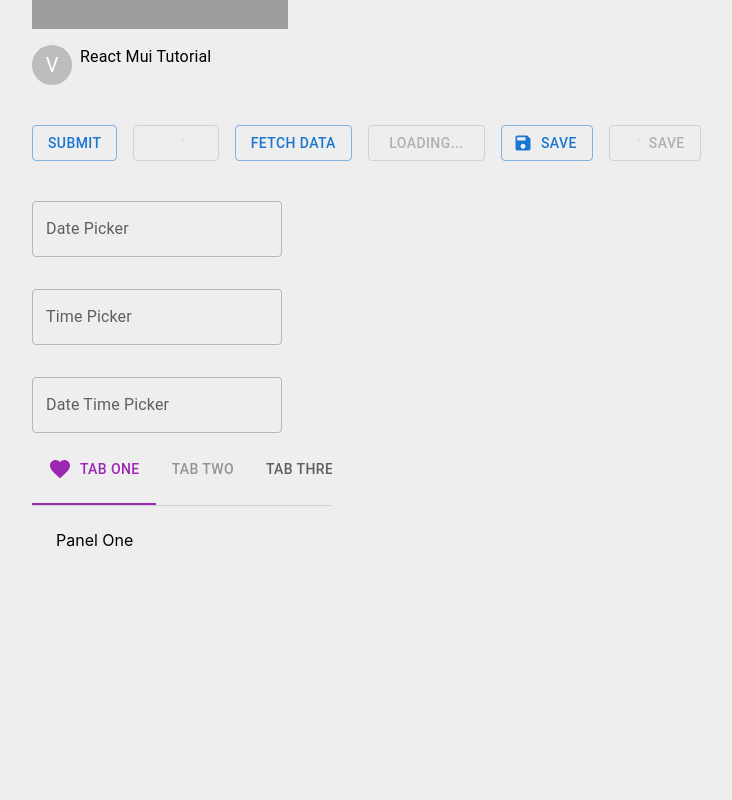
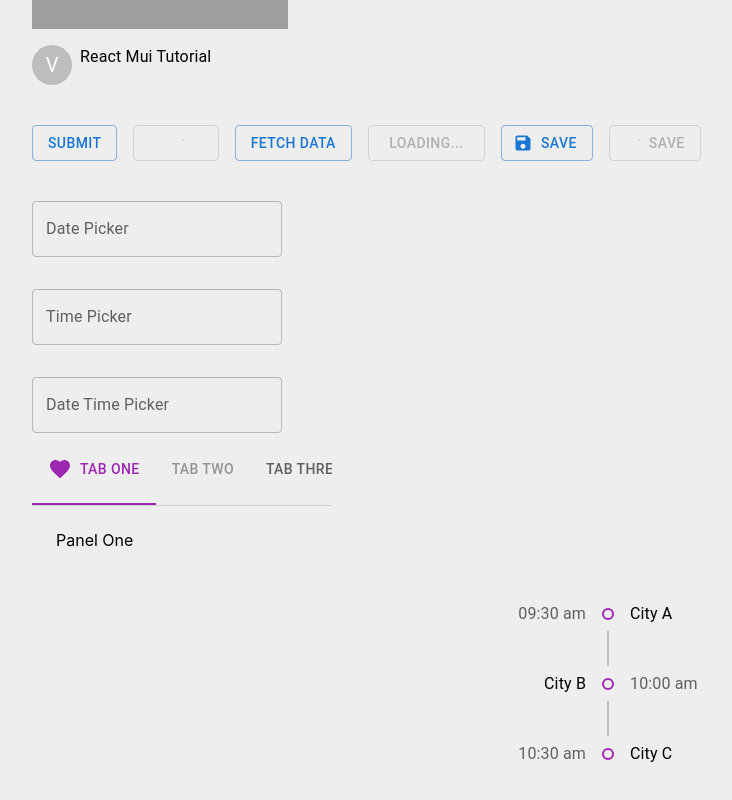
Before and after one commit to ralphsulit/material-ui-tutorial, a React (Create React App) app: page / in a window 1280 px wide. Shown: the part 7396-8196 px from the top of the page, without its empty margins (32-764 px from the left). Before the commit the page ends 8034 px from the top, so only its background shows below. Built offline with nearby package versions, Linux system fonts and the light colour scheme; grey boxes are pictures that could not be loaded.

Commit message:
feat: added MuiTimeline component (Timeline Component)

```diff
--- a/src/App.tsx
+++ b/src/App.tsx
@@ -38,6 +38,7 @@
 import { MuiLoadingButton } from './components/MuiLoadingButton';
 import { MuiPicker } from './components/MuiPicker';
 import { MuiTabs } from './components/MuiTabs';
+import { MuiTimeline } from './components/MuiTimeline';
 
 function App() {
   return (
@@ -143,6 +144,8 @@
         {/* Tab Component */}
         <MuiTabs />
 
+        {/* Timeline Component */}
+        <MuiTimeline />
       </Stack>
     </div>
   );
--- /dev/null
+++ b/src/components/MuiTimeline.tsx
@@ -0,0 +1,46 @@
+import {
+  Timeline,
+  TimelineItem,
+  TimelineSeparator,
+  TimelineConnector,
+  TimelineContent,
+  TimelineDot,
+  TimelineOppositeContent
+} from '@mui/lab';
+
+export const MuiTimeline = () => {
+  return (
+    <Timeline position='alternate'>
+      <TimelineItem>
+        <TimelineOppositeContent color='text.secondary'>09:30 am</TimelineOppositeContent>
+        <TimelineSeparator>
+          <TimelineDot color='secondary' variant='outlined'/>
+          <TimelineConnector />
+        </TimelineSeparator>
+        <TimelineContent>
+          City A
+        </TimelineContent>
+      </TimelineItem>
+
+      <TimelineItem>
+        <TimelineOppositeContent color='text.secondary'>10:00 am</TimelineOppositeContent>
+        <TimelineSeparator>
+          <TimelineDot color='secondary' variant='outlined'/>
+          <TimelineConnector />
+        </TimelineSeparator>
+        <TimelineContent>
+          City B
+        </TimelineContent>
+      </TimelineItem>
+      <TimelineItem>
+        <TimelineOppositeContent color='text.secondary'>10:30 am</TimelineOppositeContent>
+        <TimelineSeparator>
+          <TimelineDot color='secondary' variant='outlined'/>
+        </TimelineSeparator>
+        <TimelineContent>
+          City C
+        </TimelineContent>
+      </TimelineItem>
+    </Timeline>
+  )
+}
```
